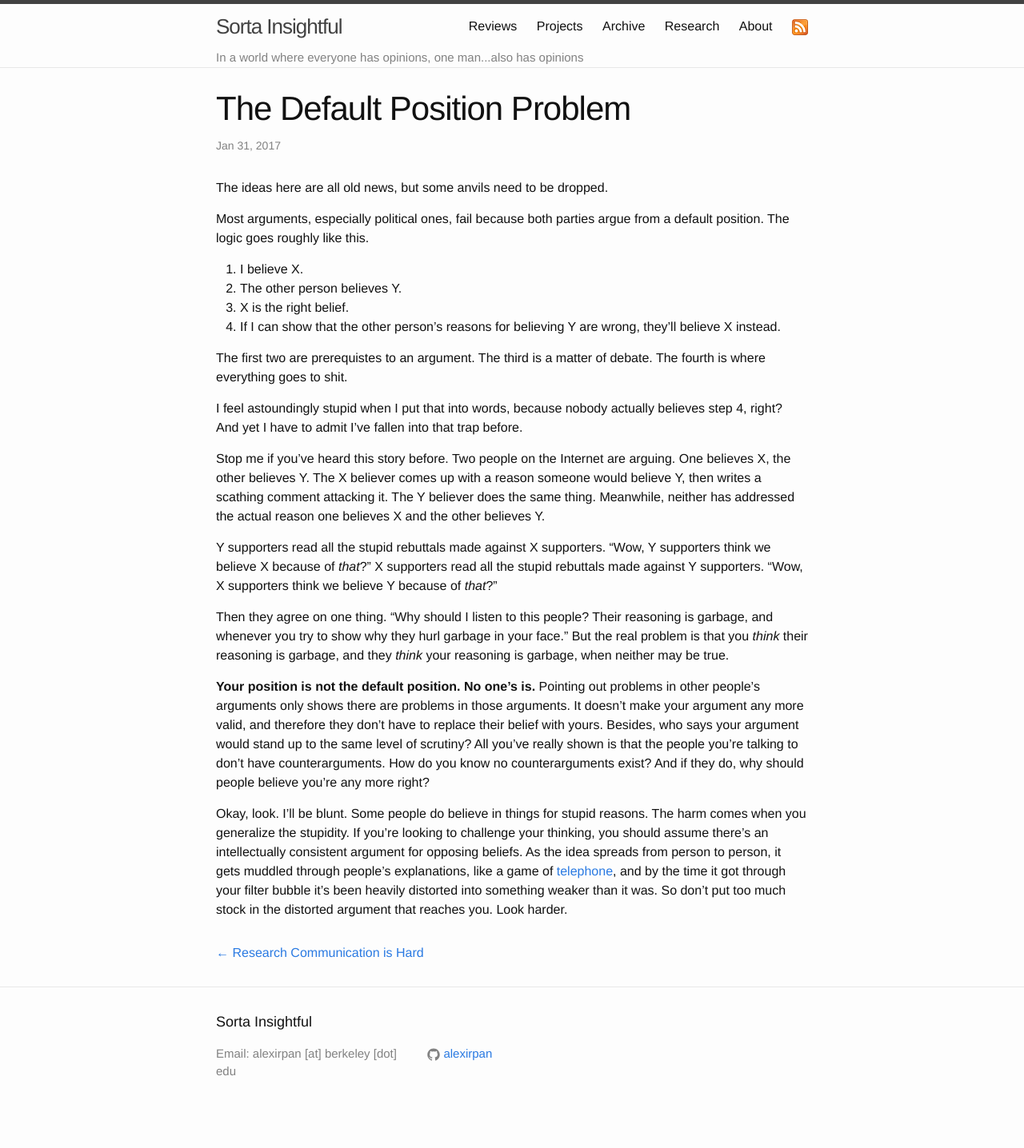
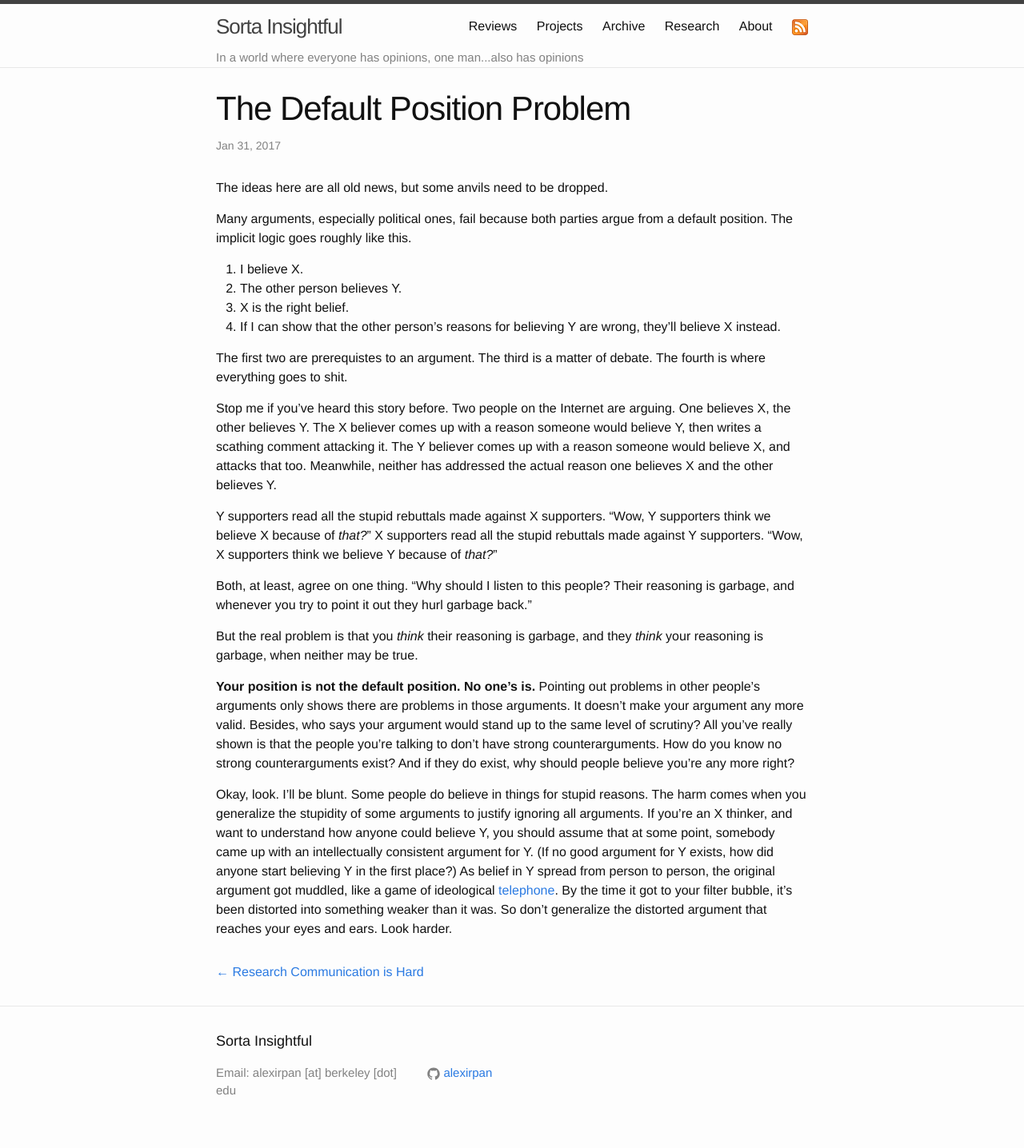
Before and after one commit to alexirpan/alexirpan.github.io, a Jekyll site: the page built from _posts/2017-01-31-default-argument.markdown, in a window 1280 px wide. Shown: the whole page at 80% size. Built offline with Jekyll 4.4.1, drawn with Linux system fonts in a browser that asks for light colours; before the commit the page ends 1412 px from its top, so only the background shows below that.

Commit message:
Almost done

```diff
--- a/_posts/2017-01-31-default-argument.markdown
+++ b/_posts/2017-01-31-default-argument.markdown
@@ -6,8 +6,8 @@ date:   2017-01-31 02:30:00 -0800
 
 The ideas here are all old news, but some anvils need to be dropped.
 
-Most arguments, especially political ones, fail because both parties argue from a
-default position. The logic goes roughly like this.
+Many arguments, especially political ones, fail because both parties argue from a
+default position. The implicit logic goes roughly like this.
 
 1. I believe X.
 2. The other person believes Y.
@@ -18,40 +18,41 @@ they'll believe X instead.
 The first two are prerequistes to an argument. The third is a matter of debate.
 The fourth is where everything goes to shit.
 
-I feel astoundingly stupid when I put that into words, because nobody actually
-believes step 4, right? And yet I have to admit I've fallen into that trap
-before.
-
 Stop me if you've heard this story before. Two people on the Internet are arguing.
 One believes X, the other believes Y. The X believer comes up with a reason
 someone would believe Y, then writes a scathing comment attacking it. The Y
-believer does the same thing. Meanwhile, neither has addressed the actual
+believer comes up with a reason someone would believe X, and attacks that too.
+Meanwhile, neither has addressed the actual
 reason one believes X and the other believes Y.
 
 Y supporters read all the stupid rebuttals made against X
-supporters. "Wow, Y supporters think we believe X because of *that*?" X
+supporters. "Wow, Y supporters think we believe X because of *that?*" X
 supporters read all the stupid rebuttals made against Y supporters.
-"Wow, X supporters think we believe Y because of *that*?"
+"Wow, X supporters think we believe Y because of *that?*"
 
-Then they agree on one thing. "Why should I listen to this people? Their
-reasoning is garbage, and whenever you try to show why they hurl garbage in your
-face." But the real problem is that you *think* their reasoning is garbage,
+Both, at least, agree on one thing. "Why should I listen to this people? Their
+reasoning is garbage, and whenever you try to point it out they hurl garbage
+back."
+
+But the real problem is that you *think* their reasoning is garbage,
 and they *think* your reasoning is garbage, when neither may be true.
 
 **Your position is not the default position. No one's is.**
 Pointing out problems in other people's arguments only shows there are problems
-in those arguments. It doesn't make your argument any more valid, and therefore
-they don't have to replace their belief with yours. Besides, who says your
-argument would stand up to the same level of scrutiny? All you've really shown
-is that the people you're talking to don't have counterarguments. How do
-you know no counterarguments exist? And if they do, why should people believe
-you're any more right?
+in those arguments. It doesn't make your argument any more valid.
+Besides, who says your argument would stand up to the same level of scrutiny? All you've really shown
+is that the people you're talking to don't have strong counterarguments. How do
+you know no strong counterarguments exist? And if they do exist, why should
+people believe you're any more right?
 
 Okay, look. I'll be blunt. Some people do believe in things for stupid reasons.
-The harm comes when you generalize the stupidity. If you're looking to challenge
-your thinking, you should assume there's an intellectually consistent argument
-for opposing beliefs. As the idea spreads from person to person, it gets muddled
-through people's explanations, like a game of [telephone](https://en.wikipedia.org/wiki/Chinese_whispers),
-and by the time it got through your filter bubble it's been heavily distorted
-into something weaker than it was. So don't put too much stock in the
-distorted argument that reaches you. Look harder.
+The harm comes when you generalize the stupidity of some arguments to justify
+ignoring all arguments. If you're an X thinker, and want to understand how
+anyone could believe Y, you should assume that at some point, somebody came
+up with an intellectually consistent argument for Y. (If no good argument for Y exists, how did
+anyone start believing Y in the first place?)
+As belief in Y spread from person to person, the original argument got muddled, like a game of
+ideological [telephone](https://en.wikipedia.org/wiki/Chinese_whispers).
+By the time it got to your filter bubble, it's been distorted
+into something weaker than it was. So don't generalize the
+distorted argument that reaches your eyes and ears. Look harder.
```
